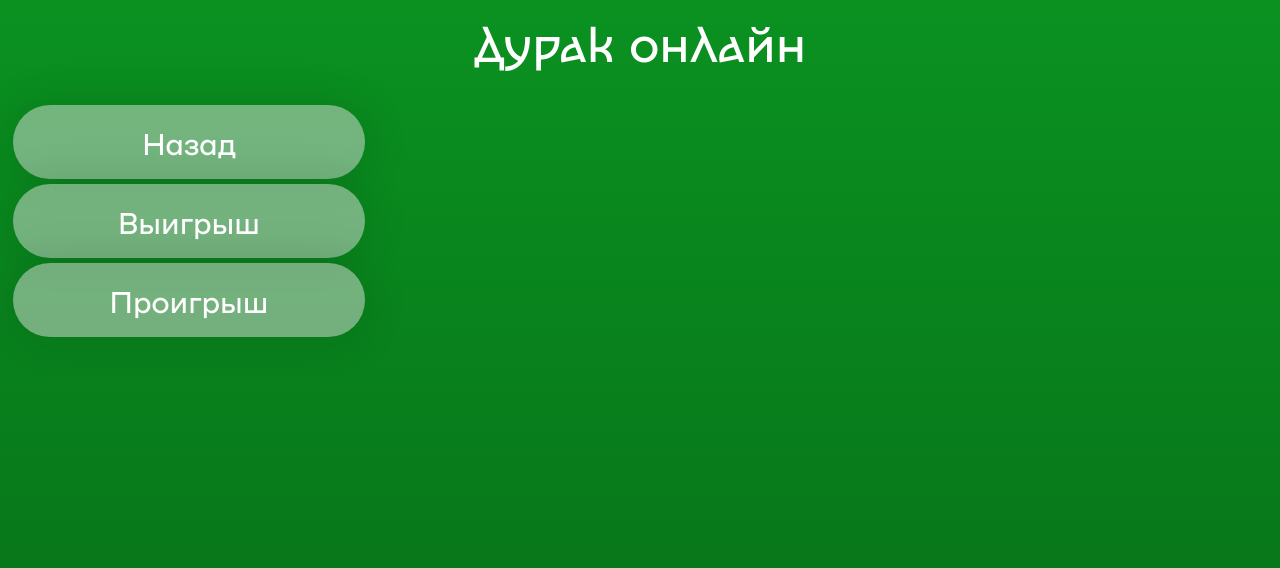
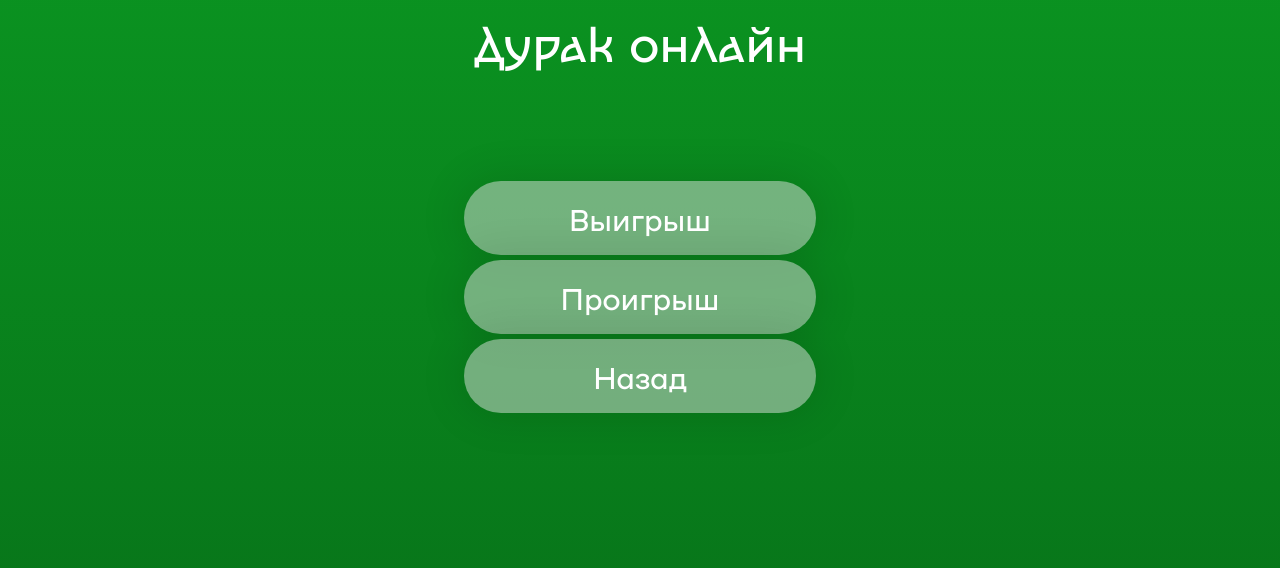
Before and after one commit to ilya-shlom/PokerOnline, a Flask app: page /gamepage in a window 1280 px wide. Shown: the top 568 px of the page. Run offline with Flask 2, Linux system fonts and the light colour scheme.

Commit message:
fix gamepage

```diff
--- a/templates/gamepage.html
+++ b/templates/gamepage.html
@@ -6,13 +6,15 @@
 
 {% block body %}
 <h1>дурак онлайн</h1>
-<form action="/" class="home">
-        <input type="submit" value="Назад" class="home"/>
-</form>
+<div class="home" align="center">
         <form action="gamepage" method="post" class="home">
                 <input type="submit" value="Выигрыш" name="win" class="home"/>
         </form>
         <form action="gamepage" method="post" class="home">
                 <input type="submit" value="Проигрыш" name ="lose" class="home"/>
         </form>
+        <form action="/" class="home">
+                <input type="submit" value="Назад" class="home"/>
+        </form>
+</div>
 {% endblock %}
```
Lines whose indentation alone changed are shown as unchanged.
